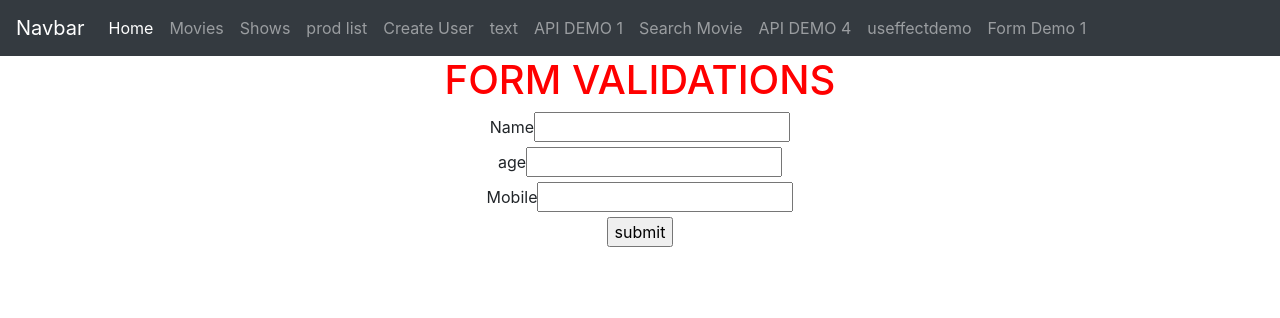
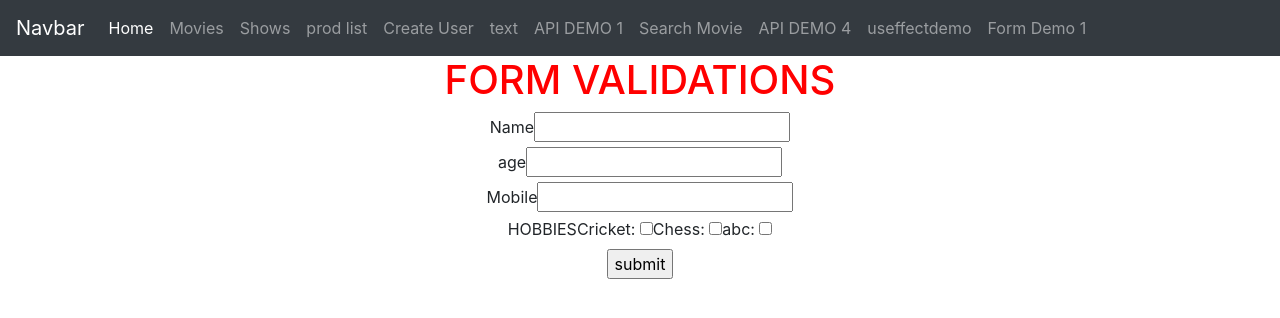
Before and after one commit to samirvithlani/24_evning_mern, a React (Create React App) app: page /formdemo1 in a window 1280 px wide. Shown: the top 318 px of the page. Built offline with nearby package versions, Linux system fonts and the light colour scheme.

Commit message:
validation

```diff
--- a/src/forms/FormDemo2.jsx
+++ b/src/forms/FormDemo2.jsx
@@ -7,6 +7,11 @@ export const FormDemo2 = () => {
     const submitHandler = (data)=>{
         console.log(data)
     }
+
+    const validateHobbies = (value)=>{
+        return value?.length>=2 || "Select atleast 2 Hobbies"
+    }
+
     const validationSchema ={
         age:{
             required:{
@@ -54,6 +59,13 @@ export const FormDemo2 = () => {
                 <span>{errors?.mobile?.message}</span>
             </div>
             <div>
+                <label>HOBBIES</label>
+                Cricket: <input type='checkbox' value="cricket"{...register("hobbies",{validate:validateHobbies})}></input>
+                Chess: <input type='checkbox' value="chess"{...register("hobbies",{validate:validateHobbies})}></input>
+                abc: <input type='checkbox' value="abc"{...register("hobbies",{validate:validateHobbies})}></input>
+                <span>{errors?.hobbies?.message}</span>
+            </div>
+            <div>
                 <input type='submit' value="submit"></input>
             </div>
         </form>
```
